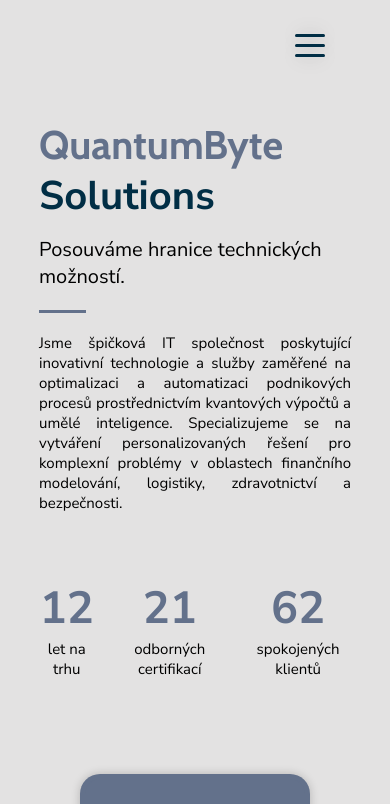
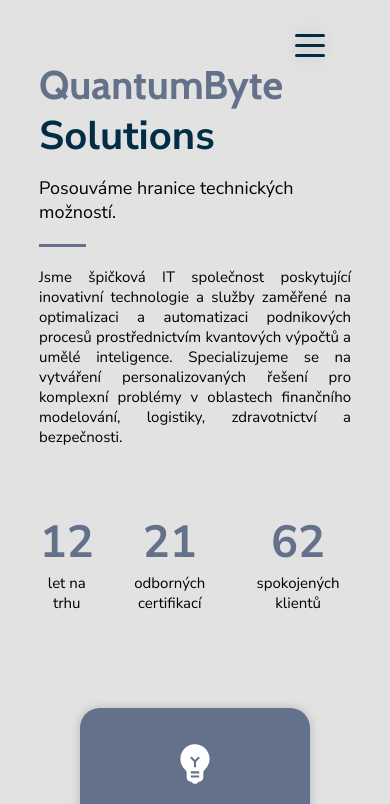
Before and after one commit to terichudejova/quantum-byte-solutions, a React (Vite) app: page / in a window 390 px wide. Shown: the top 804 px of the page. Built offline with nearby package versions, Linux system fonts and the light colour scheme.

Commit message:
make margin-top on first section smaller when hamburger menu appears

```diff
--- a/src/index.css
+++ b/src/index.css
@@ -581,8 +581,11 @@ span {
     }
   }
 
-
-
+  @media only screen and (max-width: 750px) {
+    .firstSection-about {
+      margin-top: var(--space-xl);
+    }
+  }
 
 
 /* ---------------------------------------------------------------- */
@@ -837,7 +840,7 @@ span {
     font-size: calc(var(--size-m) *2);
   }
 
-  #motto {
+  .motto {
     font-size: var(--size-s2);
   }
 
@@ -845,6 +848,10 @@ span {
   .fourthSection-team .popis,
   .fifthSection-recenze .popis,
   .sixthSection-contact .popis {
+    font-size: var(--size-s);
+  }
+
+  #motto {
     font-size: var(--size-s);
   }
 
```
